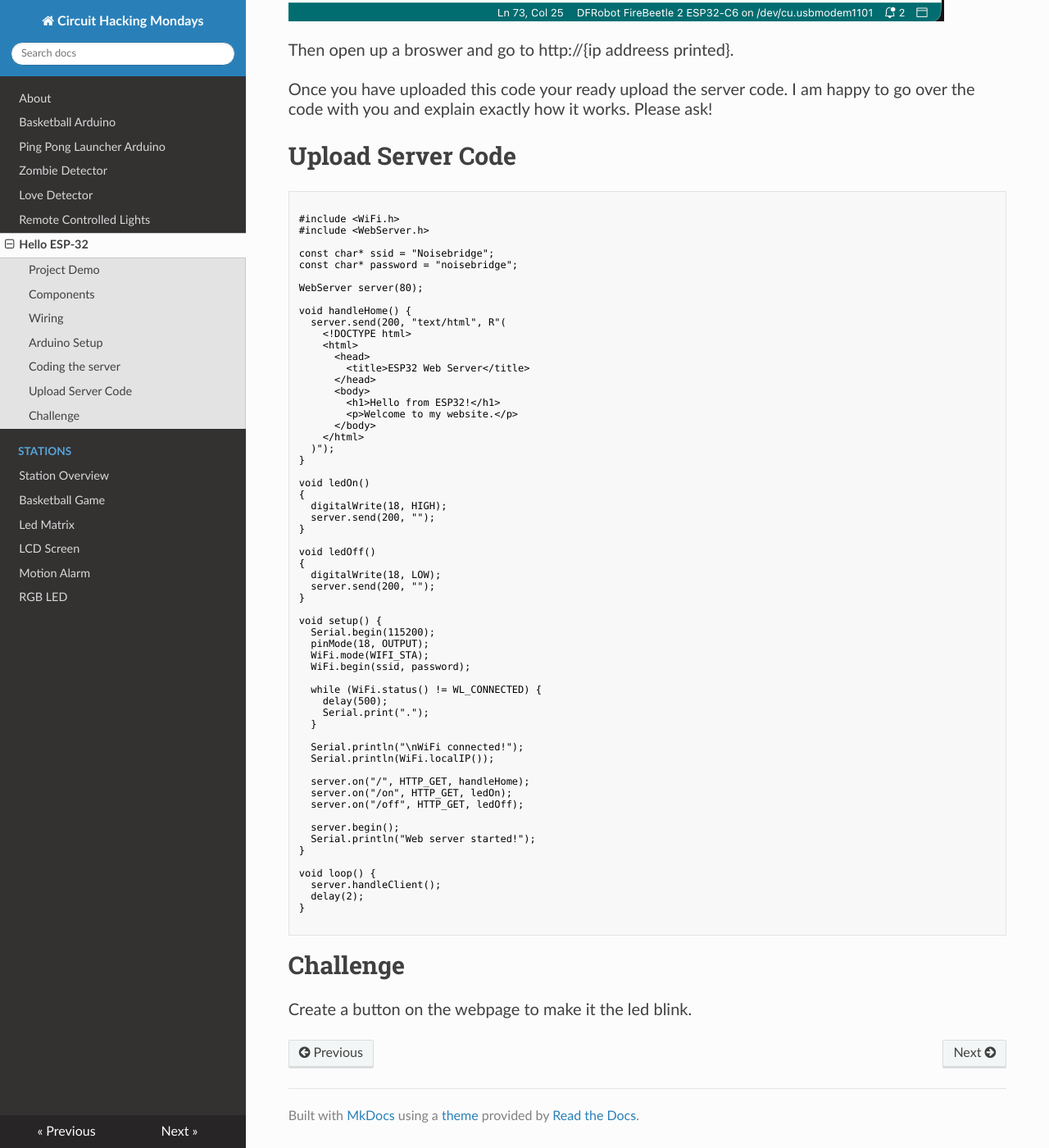
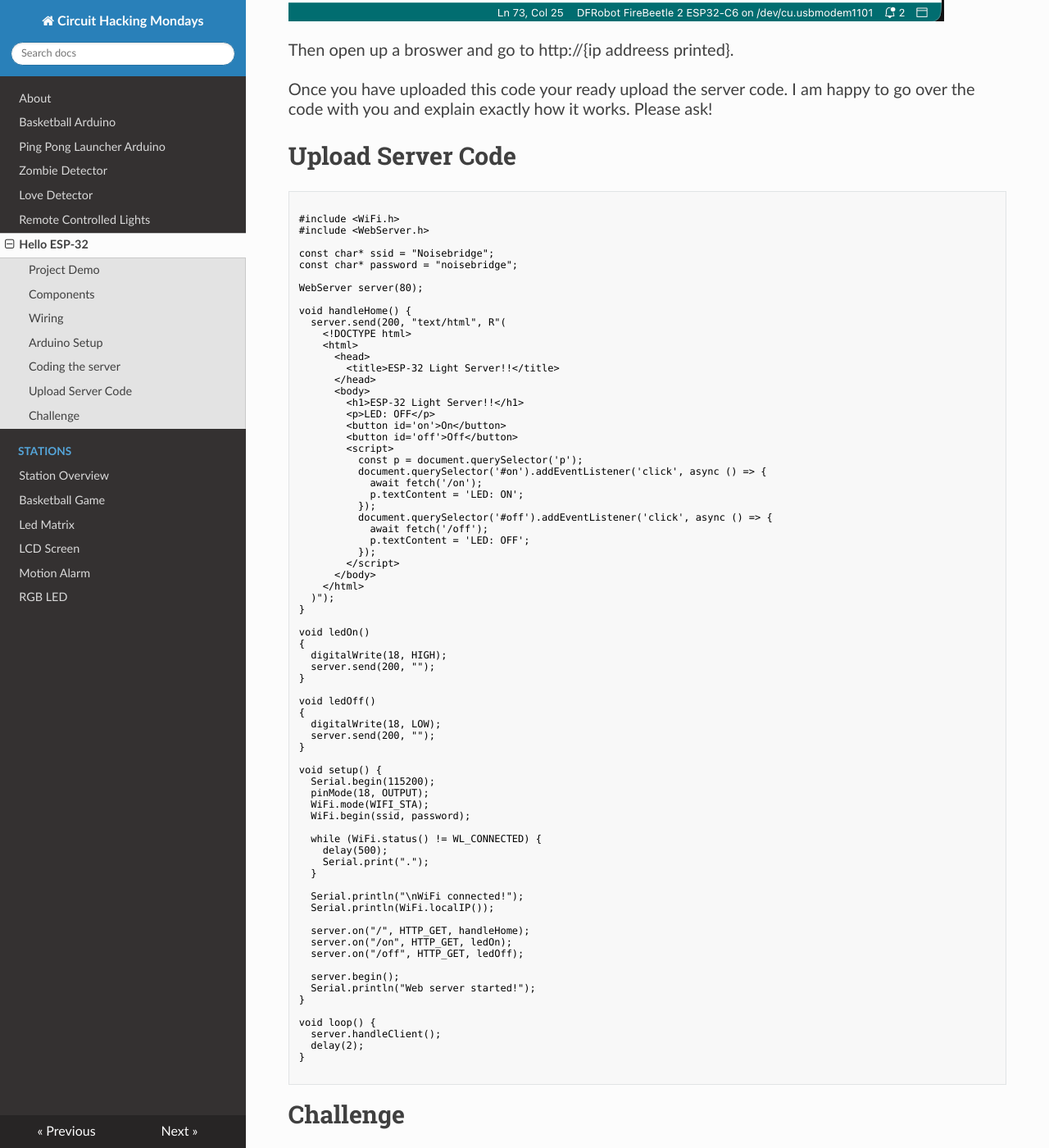
Before and after one commit to phptuts/CircuitHackingMondays, an MkDocs documentation site: the page built from docs/helloworld-esp32.md, in a window 1280 px wide and 1400 px high, scrolled down 6299 px. Shown: the whole window at 82% size. Built offline with MkDocs 1.6.1, drawn with Linux system fonts in a browser that asks for light colours; nearby versions of some CDN libraries.

Commit message:
uploading new code

```diff
--- a/docs/helloworld-esp32.md
+++ b/docs/helloworld-esp32.md
@@ -156,11 +156,24 @@ void handleHome() {
     <!DOCTYPE html>
     <html>
       <head>
-        <title>ESP32 Web Server</title>
+        <title>ESP-32 Light Server!!</title>
       </head>
       <body>
-        <h1>Hello from ESP32!</h1>
-        <p>Welcome to my website.</p>
+        <h1>ESP-32 Light Server!!</h1>
+        <p>LED: OFF</p>
+        <button id='on'>On</button>
+        <button id='off'>Off</button>
+        <script>
+          const p = document.querySelector('p');
+          document.querySelector('#on').addEventListener('click', async () => {
+            await fetch('/on');
+            p.textContent = 'LED: ON';
+          });
+          document.querySelector('#off').addEventListener('click', async () => {
+            await fetch('/off');
+            p.textContent = 'LED: OFF';
+          });
+        </script>
       </body>
     </html>
   )");
```
